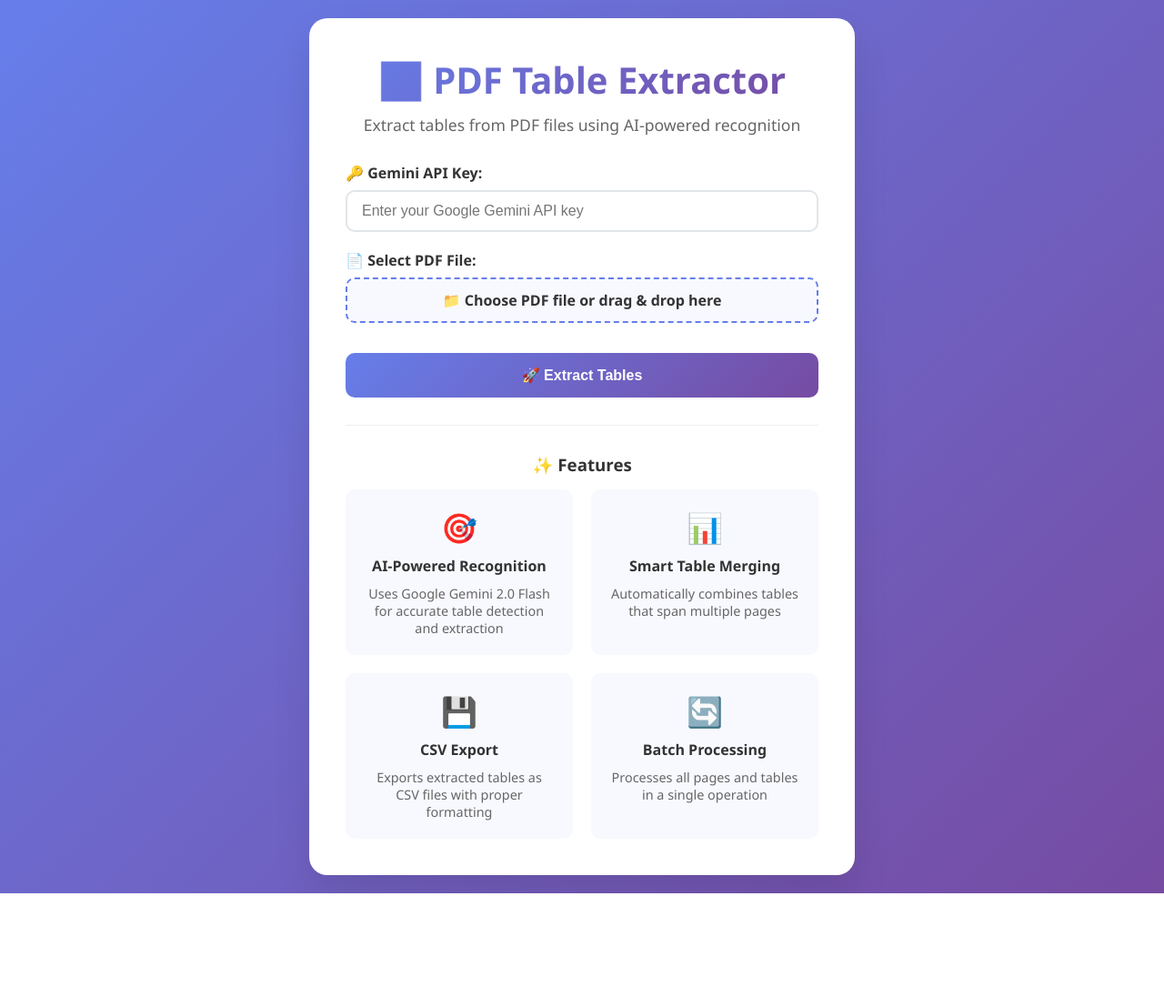
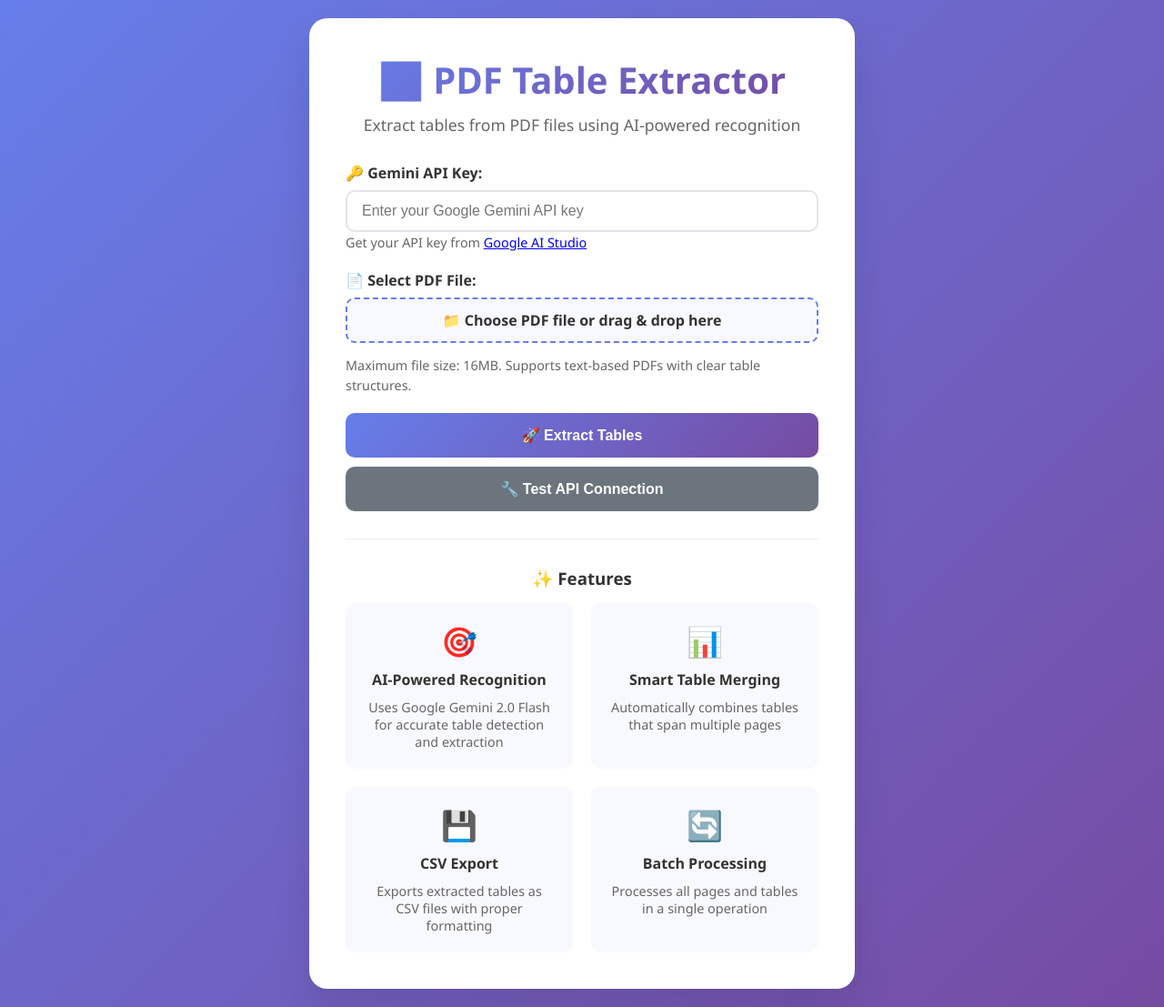
Before and after one commit to Abdulmasood14/WEB, a Flask app: page / in a window 1280 px wide. Shown: the whole page at 91% size. Before the commit the page ends 982 px from the top, so only its background shows below. Run offline with Flask 3, Linux system fonts and the light colour scheme.

Commit message:
Update index.html

```diff
--- a/templates/index.html
+++ b/templates/index.html
@@ -317,6 +317,9 @@
                 <label for="api_key">🔑 Gemini API Key:</label>
                 <input type="password" id="api_key" name="api_key" required
                        placeholder="Enter your Google Gemini API key">
+                <small style="color: #666; font-size: 0.9em;">
+                    Get your API key from <a href="https://aistudio.google.com/app/apikey" target="_blank">Google AI Studio</a>
+                </small>
             </div>
 
             <div class="form-group">
@@ -327,11 +330,18 @@
                         📁 Choose PDF file or drag & drop here
                     </label>
                 </div>
+                <small style="color: #666; font-size: 0.9em;">
+                    Maximum file size: 16MB. Supports text-based PDFs with clear table structures.
+                </small>
             </div>
 
             <button type="submit" class="submit-btn" id="submitBtn">
                 <span class="loading-spinner" id="loadingSpinner"></span>
                 <span id="btnText">🚀 Extract Tables</span>
+            </button>
+
+            <button type="button" class="submit-btn" id="debugBtn" style="background: #6c757d; margin-top: 10px;">
+                🔧 Test API Connection
             </button>
         </form>
 
@@ -380,10 +390,47 @@
             const fileInput = document.getElementById('file');
             const fileLabel = document.getElementById('fileLabel');
             const submitBtn = document.getElementById('submitBtn');
+            const debugBtn = document.getElementById('debugBtn');
             const loadingSpinner = document.getElementById('loadingSpinner');
             const btnText = document.getElementById('btnText');
             const alertContainer = document.getElementById('alertContainer');
             const results = document.getElementById('results');
+
+            // Debug button handler
+            debugBtn.addEventListener('click', function() {
+                const apiKey = document.getElementById('api_key').value.trim();
+
+                if (!apiKey) {
+                    showAlert('Please enter your API key first', 'error');
+                    return;
+                }
+
+                debugBtn.disabled = true;
+                debugBtn.textContent = '🔧 Testing...';
+
+                const formData = new FormData();
+                formData.append('api_key', apiKey);
+
+                fetch('/debug', {
+                    method: 'POST',
+                    body: formData
+                })
+                .then(response => response.json())
+                .then(data => {
+                    if (data.api_status === 'working') {
+                        showAlert(`✅ API Connection Successful! Model: ${data.model}`, 'success');
+                    } else {
+                        showAlert(`❌ API Error: ${data.error}`, 'error');
+                    }
+                })
+                .catch(error => {
+                    showAlert(`❌ Connection Error: ${error.message}`, 'error');
+                })
+                .finally(() => {
+                    debugBtn.disabled = false;
+                    debugBtn.textContent = '🔧 Test API Connection';
+                });
+            });
 
             // File input change handler
             fileInput.addEventListener('change', function(e) {
```
